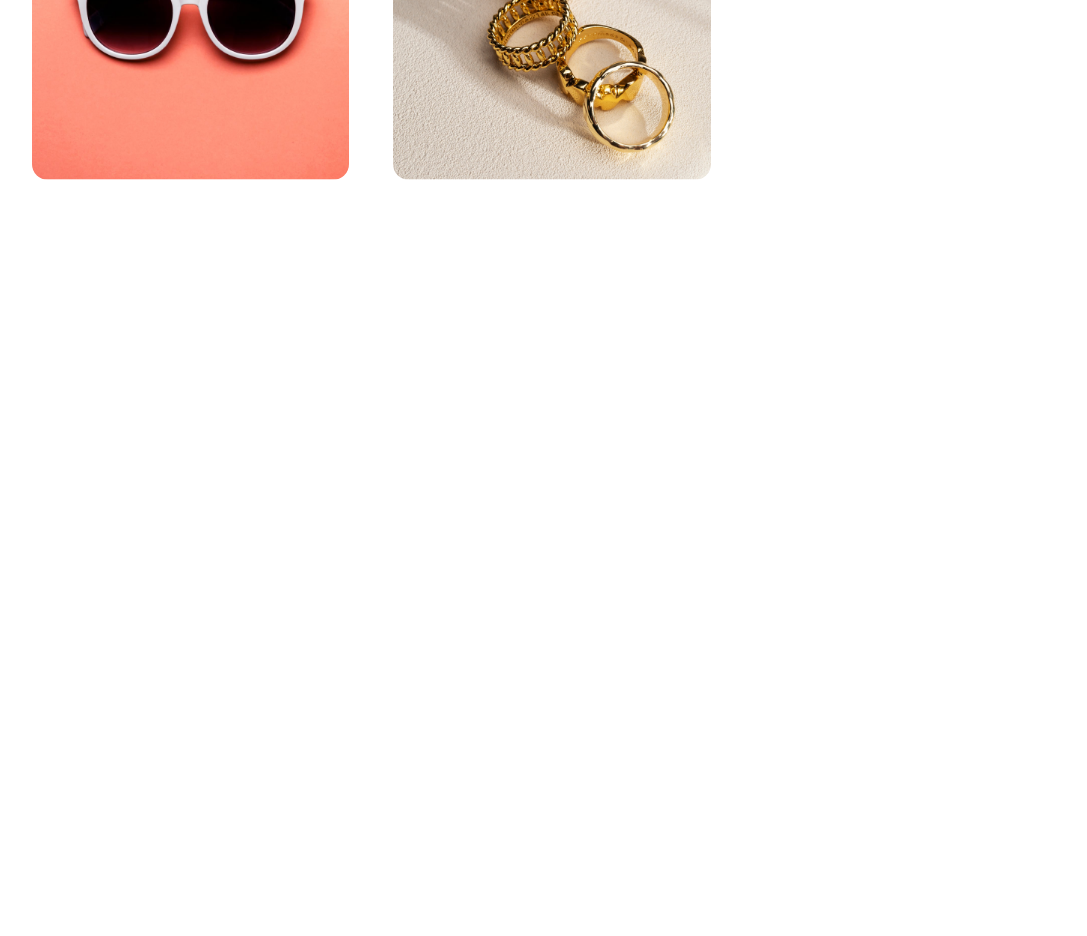
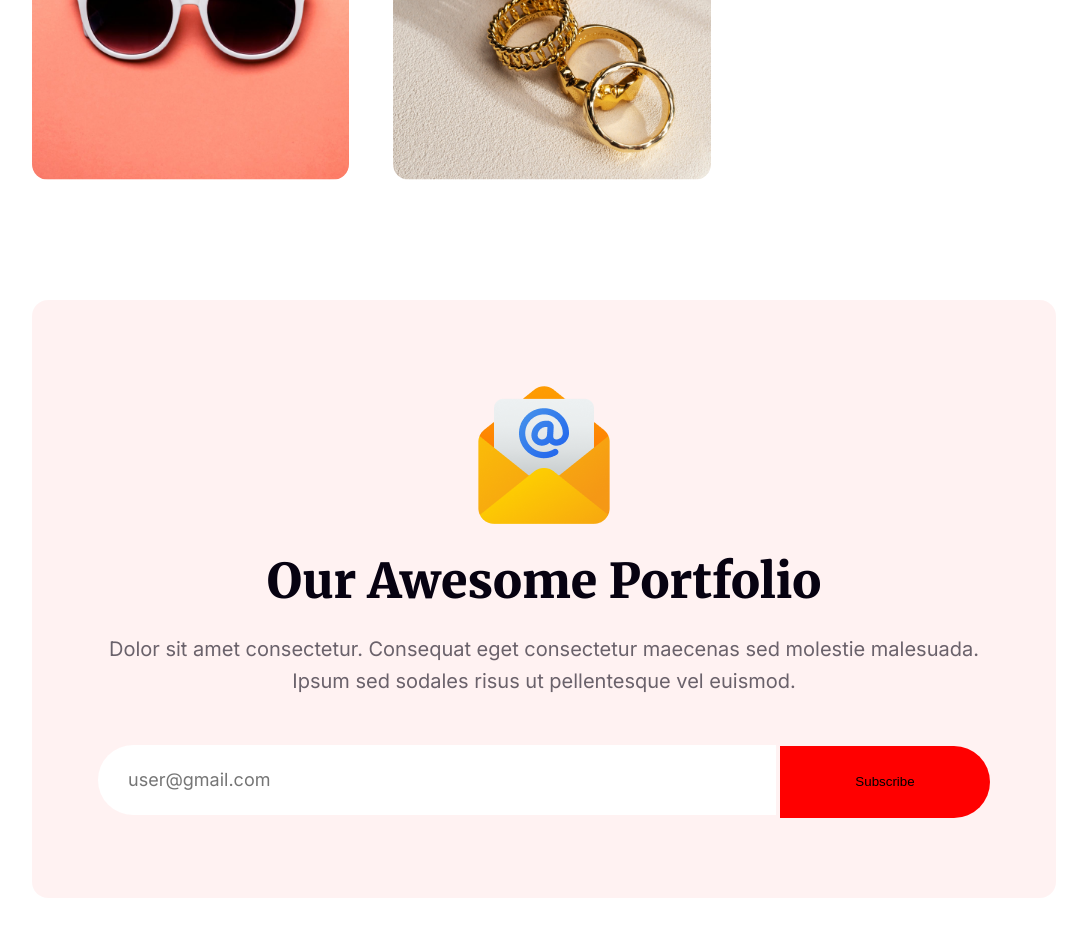
Before and after one commit to chinno0007/new-year-new-mission-assignment-one, a plain HTML site: page index.html in a window 1280 px wide. Shown: the part 5221-6157 px from the top of the page, without its empty margins (96-1183 px from the left). Before the commit the page ends 5521 px from the top, so only its background shows below. Drawn offline with Linux system fonts and the light colour scheme.

Commit message:
subscribe section added

```diff
--- a/index.html
+++ b/index.html
@@ -78,6 +78,18 @@
                 <img src="resources/Rectangle 8.png" alt="">
             </div>
         </section>
+        <!-- subscribe section -->
+        <section class="subscribe">
+            <div class="subscribe-info">
+                <img src="resources/Group 61.png" alt="">
+                <h2 class="up-coming-offer awesome-portfolio">Our Awesome Portfolio</h2>
+                <p class="offer-description offer-end">Dolor sit amet consectetur. Consequat eget consectetur maecenas sed molestie malesuada. <br>Ipsum sed sodales risus ut pellentesque vel euismod.</p>
+
+                <input class="user-email" type="email" name="" id="" placeholder="user@gmail.com">
+                <button class="btn-subscribe">Subscribe</button>
+                <!-- <a href="" class="user-email btn-subscribe">Subscribe</a> -->
+            </div>
+        </section>
     </main>
 </body>
 </html>
--- a/styles/style.css
+++ b/styles/style.css
@@ -232,3 +232,36 @@ main{
 .offer-end{
     margin-bottom: 48px;
 }
+
+/* subscribe styles */
+.subscribe{
+    text-align: center;
+    border-radius: 16px;
+    background: rgba(255, 0, 0, 0.05);
+    padding: 80px 0px;
+    margin: 120px 0px;
+}
+.user-email{
+    width: 648px;
+    height: 70px;
+    padding-left:30px ;
+    border-radius: 50px;
+    background: #FFF;
+    border: none;
+    color: rgba(7, 2, 17, 0.30);
+    font-family: Inter;
+    font-size: 18px;
+    font-weight: 400;
+    border-top-right-radius: 0;
+    border-bottom-right-radius: 0;
+}
+.btn-subscribe{
+    width: 210px;
+    height: 72px;
+    border-radius: 0px 50px 50px 0px;
+    background: #F00;
+    border: none;
+    margin-left: 0;
+
+}
+/* footer styles */
```
